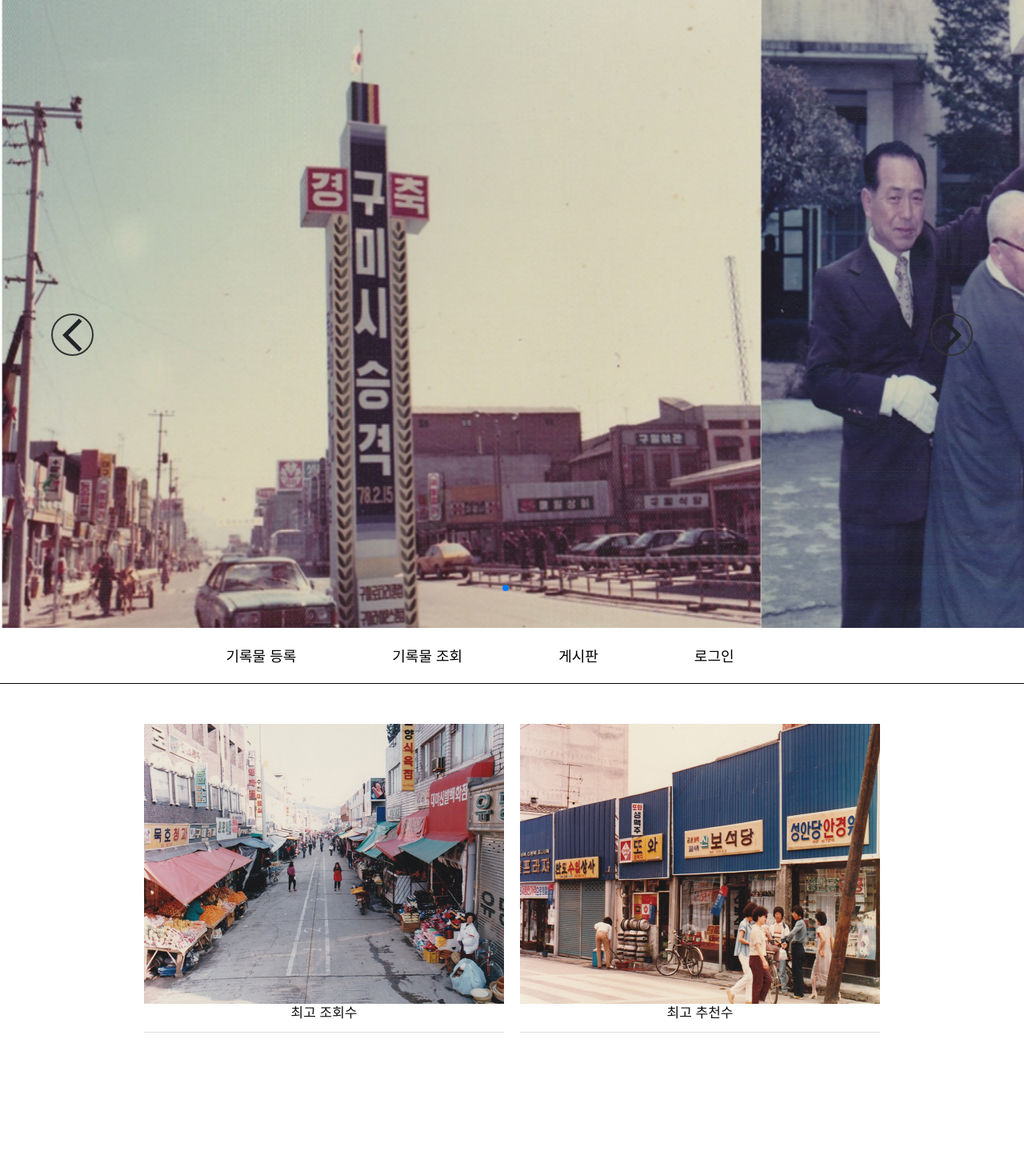
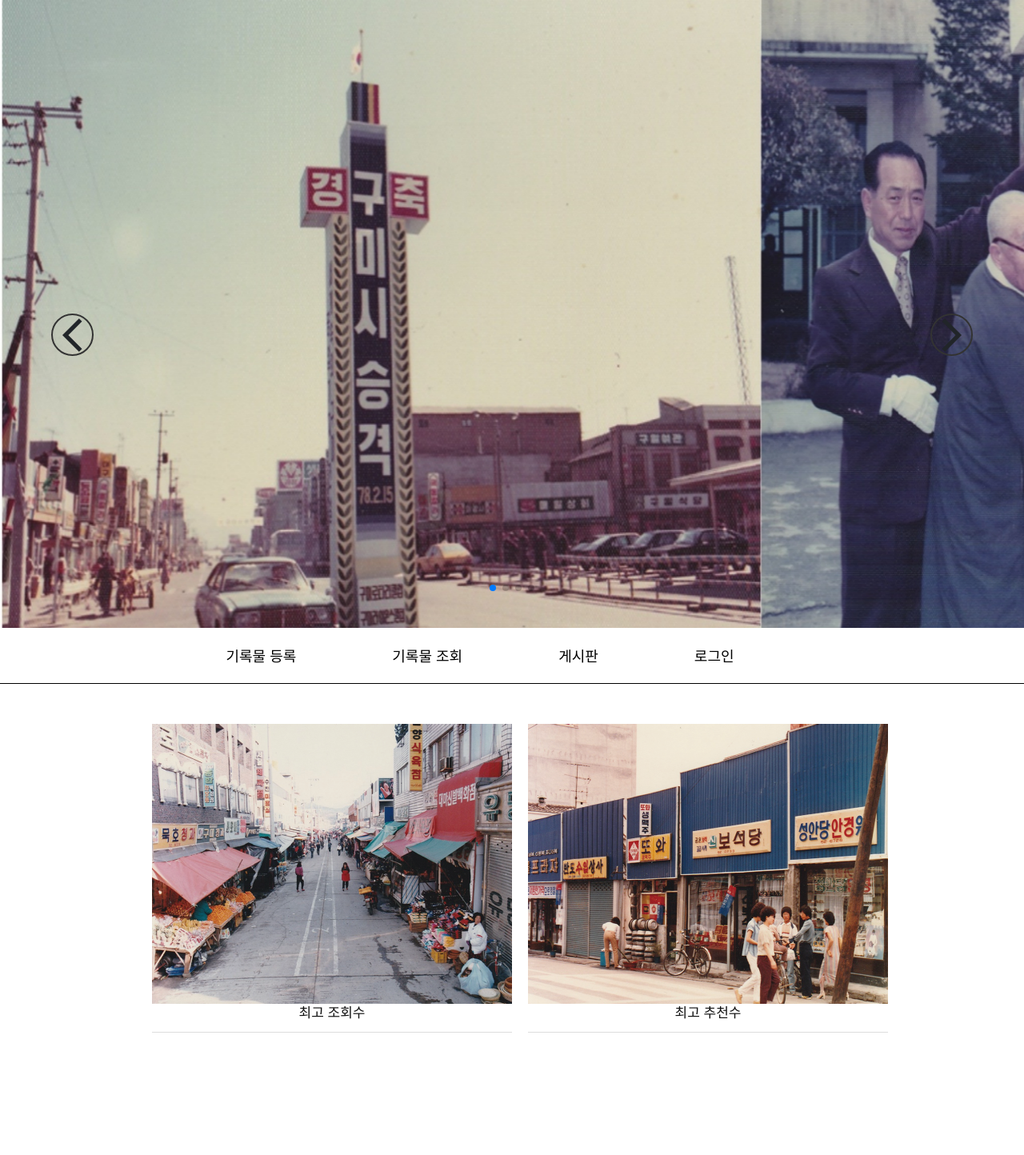
Before and after one commit to ykj33/WAP, a PHP site: page /wap/ in a window 1280 px wide; the page is wider, and only the part inside the window is pictured. Shown: the part 101-1545 px from the top of that part at 80% size. Run offline with PHP 8.4, Linux system fonts and the light colour scheme.

Commit message:
20210712 배너이미지 추가

```diff
--- a/css/main.css
+++ b/css/main.css
@@ -166,10 +166,6 @@ html {
     line-height: 50px;
     float: left;
     margin-top: 50px;
-
-}
-
-.box1 li:last-child {
     margin-left: 20px;
 }
 
--- a/index.html
+++ b/index.html
@@ -62,6 +62,12 @@
                     </div>
                     <div class="swiper-slide">
                         <img src="./image/wp_banner2.png" alt="배너 2">
+                    </div>
+                    <div class="swiper-slide">
+                        <img src="./image/wp_banner3.png" alt="배너 2">
+                    </div>
+                    <div class="swiper-slide">
+                        <img src="./image/wp_banner4.png" alt="배너 2">
                     </div>
                 </div>
                 <div class="swiper-pagination"></div>
```
Also changed, not shown: image/wp_banner3.png (added), image/wp_banner4.png (added).
